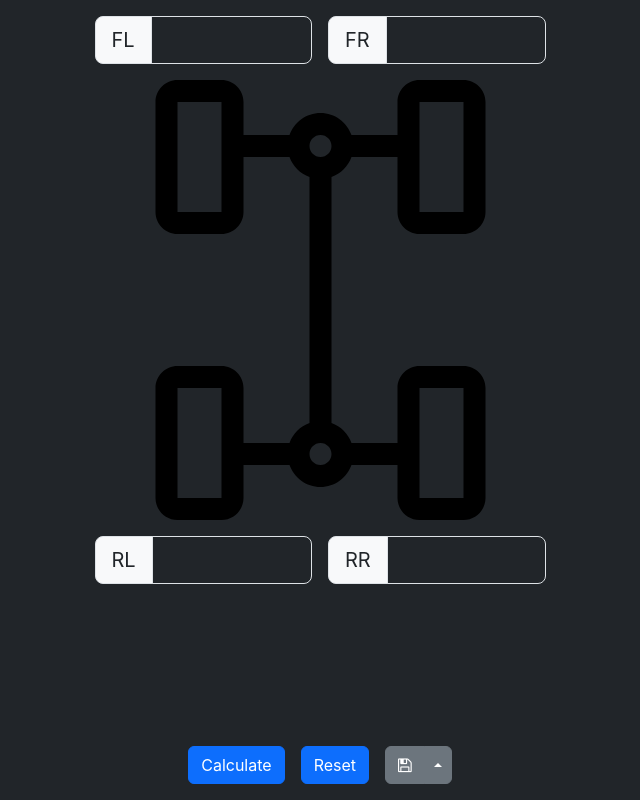
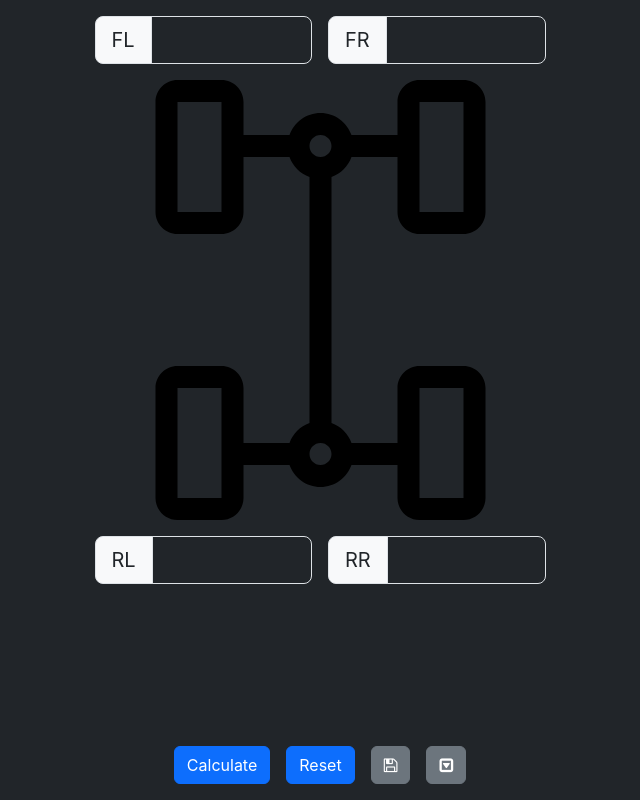
Before and after one commit to Martizong/cra-cwc, a React (Create React App) app: page / in a window 1280 px wide. Shown: the whole page, without its empty margins (320-960 px from the left). Built offline with nearby package versions, Linux system fonts and the light colour scheme.

Commit message:
formatting implemented basic saving and loading with localStorage

```diff
--- a/src/App.css
+++ b/src/App.css
@@ -1,6 +1,16 @@
 #root {
     margin: 0;
     padding: 0;
+}
+
+input::-webkit-outer-spin-button,
+input::-webkit-inner-spin-button {
+    -webkit-appearance: none;
+    margin: 0;
+}
+
+input[type='number'] {
+    -moz-appearance: textfield;
 }
 
 .c-container {
--- a/src/App.js
+++ b/src/App.js
@@ -41,8 +41,12 @@ export default function App() {
         setResults(null)
     }
 
-    const openSaves = () => {
-        return
+    const handleSave = () => {
+        localStorage.setItem('testSave', JSON.stringify(results))
+    }
+
+    const handleLoad = () => {
+        setResults(JSON.parse(localStorage.getItem('testSave')))
     }
 
     const [input1, input2, input3, input4] = INPUTS.map((name) => (
@@ -144,25 +148,20 @@ export default function App() {
                             >
                                 Reset
                             </button>
-                            <div className="btn-group dropup">
                             <button
                                 type="button"
                                 className="btn btn-secondary"
+                                onClick={handleSave}
                             >
                                 <i className="fa fa-floppy-o"></i>
                             </button>
                             <button
                                 type="button"
-                                    className="btn btn-secondary dropdown-toggle dropdown-toggle-split"
-                                    data-bs-toggle="dropdown"
-                                    aria-expanded="false"
+                                className="btn btn-secondary"
+                                onClick={handleLoad}
                             >
-                                    <span className="visually-hidden">
-                                        Toggle Dropup
-                                    </span>
+                                <i className="fa fa-caret-square-o-down"></i>
                             </button>
-                                <ul className="dropdown-menu"></ul>
-                            </div>
                         </div>
                     </div>
                 </div>
```
Also changed, not shown: src/components/Info/index.jsx (+9 -7 lines), src/utils/index.js (indentation only). Lines whose indentation alone changed are shown as unchanged.
